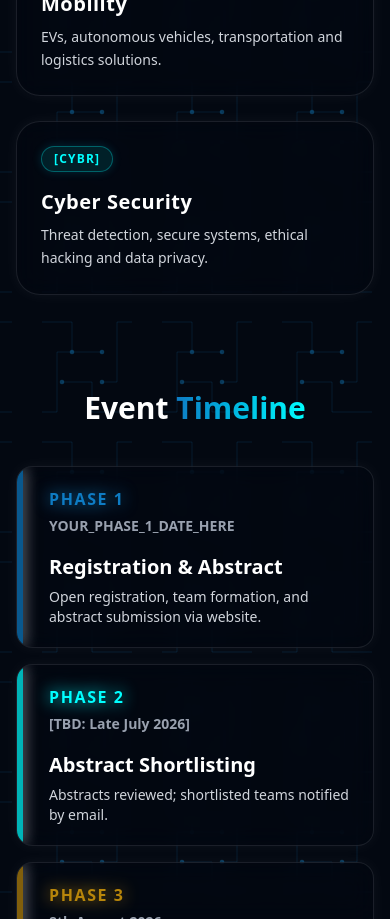
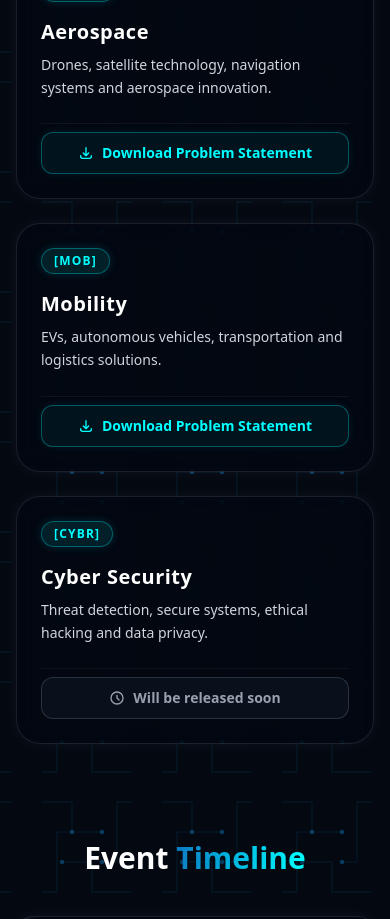
Before and after one commit to Sharanx77/neo-nexus-36.1, a Next.js app: page / in a window 390 px wide. Shown: the part 4160-5079 px from the top of the page. Built offline with nearby package versions, Linux system fonts and the light colour scheme; no server answers.

Commit message:
Update Tracks.tsx

```diff
--- a/components/Tracks.tsx
+++ b/components/Tracks.tsx
@@ -1,11 +1,41 @@
 export default function Tracks() {
   const tracks = [
-    { id: 'AI', title: 'AI for Humanitarian Tech', desc: 'AI-driven solutions for social good, health, disaster relief and inclusivity.' },
-    { id: 'CKTD', title: 'Circuit Design', desc: 'Embedded systems, PCB design, VLSI and hardware engineering.' },
-    { id: 'UIT', title: 'Urban Intelligence Tech', desc: 'Urban planning algorithms, IoT networks, and sustainable infrastructure.' },
-    { id: 'AERO', title: 'Aerospace', desc: 'Drones, satellite technology, navigation systems and aerospace innovation.' },
-    { id: 'MOB', title: 'Mobility', desc: 'EVs, autonomous vehicles, transportation and logistics solutions.' },
-    { id: 'CYBR', title: 'Cyber Security', desc: 'Threat detection, secure systems, ethical hacking and data privacy.' },
+    {
+      id: 'AI',
+      title: 'AI for Humanitarian Tech',
+      desc: 'AI-driven solutions for social good, health, disaster relief and inclusivity.',
+      pdfPath: '/PS/AI_human.pdf'
+    },
+    {
+      id: 'CKTD',
+      title: 'Circuit Design',
+      desc: 'Embedded systems, PCB design, VLSI and hardware engineering.',
+      pdfPath: '/PS/circuit_design.pdf'
+    },
+    {
+      id: 'UIT',
+      title: 'Urban Intelligence Tech',
+      desc: 'Urban planning algorithms, IoT networks, and sustainable infrastructure.',
+      pdfPath: '/PS/urban_intelligence.pdf'
+    },
+    {
+      id: 'AERO',
+      title: 'Aerospace',
+      desc: 'Drones, satellite technology, navigation systems and aerospace innovation.',
+      pdfPath: '/PS/aerospace.pdf'
+    },
+    {
+      id: 'MOB',
+      title: 'Mobility',
+      desc: 'EVs, autonomous vehicles, transportation and logistics solutions.',
+      pdfPath: '/PS/mobility.pdf'
+    },
+    {
+      id: 'CYBR',
+      title: 'Cyber Security',
+      desc: 'Threat detection, secure systems, ethical hacking and data privacy.',
+      pdfPath: '' // Left empty to trigger the "Coming Soon" state
+    },
   ];
 
   return (
@@ -34,9 +64,34 @@ export default function Tracks() {
                 {track.title}
               </h3>
 
-              <p className="text-gray-300 text-sm sm:text-base leading-relaxed flex-grow relative z-10 group-hover:text-gray-200">
+              <p className="text-gray-300 text-sm sm:text-base leading-relaxed flex-grow relative z-10 group-hover:text-gray-200 mb-6">
                 {track.desc}
               </p>
+
+              {/* PDF Download Button / Coming Soon State */}
+              <div className="relative z-10 mt-auto pt-2 border-t border-white/5 group-hover:border-cyan/20 transition-colors">
+                {track.pdfPath ? (
+                  <a
+                    href={track.pdfPath}
+                    target="_blank"
+                    rel="noopener noreferrer"
+                    className="flex items-center justify-center gap-2 w-full bg-cyan/5 hover:bg-cyan/15 border border-cyan/30 hover:border-cyan text-cyan font-bold py-2.5 px-4 rounded-xl text-sm transition-all shadow-[0_0_10px_rgba(6,182,212,0.1)] hover:shadow-[0_0_15px_rgba(6,182,212,0.3)]"
+                  >
+                    <svg className="w-4 h-4" fill="none" stroke="currentColor" viewBox="0 0 24 24">
+                      <path strokeLinecap="round" strokeLinejoin="round" strokeWidth="2" d="M4 16v1a3 3 0 003 3h10a3 3 0 003-3v-1m-4-4l-4 4m0 0l-4-4m4 4V4" />
+                    </svg>
+                    Download Problem Statement
+                  </a>
+                ) : (
+                  <div className="flex items-center justify-center gap-2 w-full bg-gray-800/30 border border-gray-600/50 text-gray-400 font-semibold py-2.5 px-4 rounded-xl text-sm cursor-not-allowed">
+                    <svg className="w-4 h-4" fill="none" stroke="currentColor" viewBox="0 0 24 24">
+                      <path strokeLinecap="round" strokeLinejoin="round" strokeWidth="2" d="M12 8v4l3 3m6-3a9 9 0 11-18 0 9 9 0 0118 0z" />
+                    </svg>
+                    Will be released soon
+                  </div>
+                )}
+              </div>
+
             </div>
           ))}
         </div>
```
